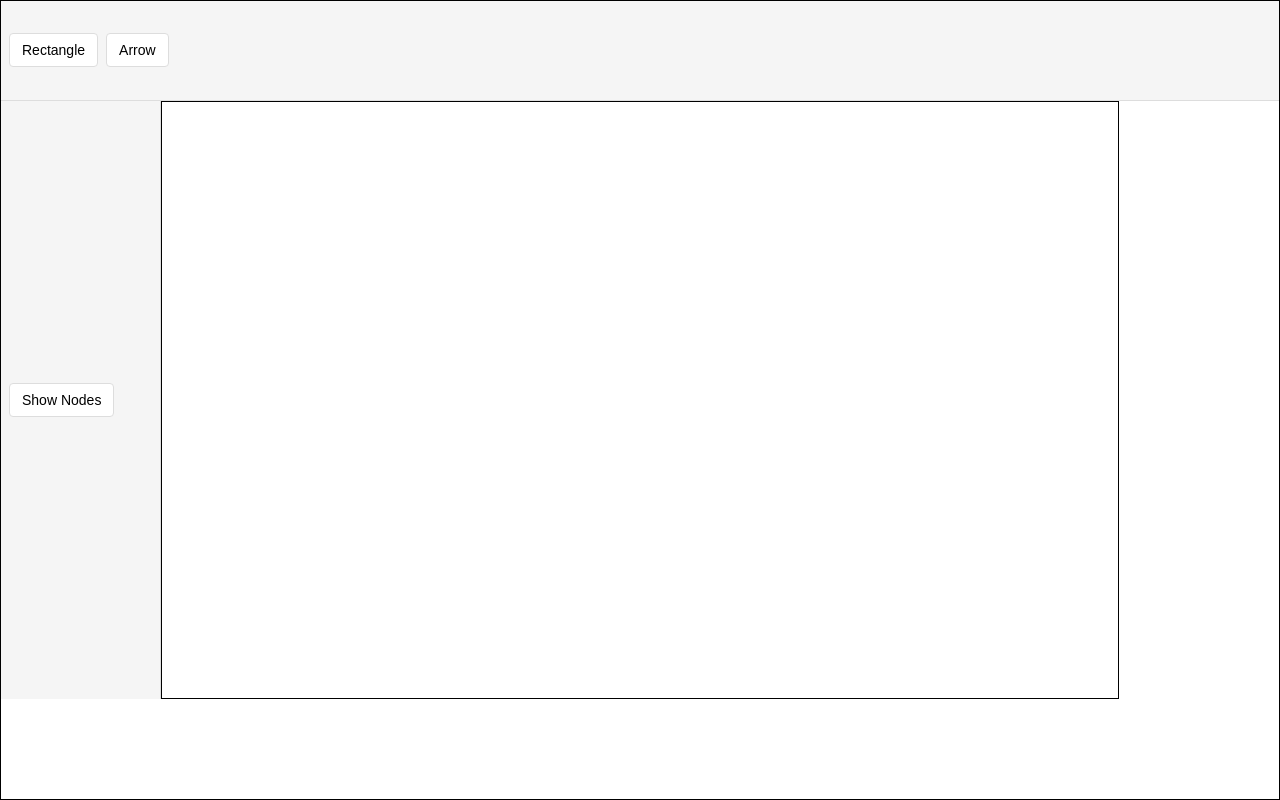
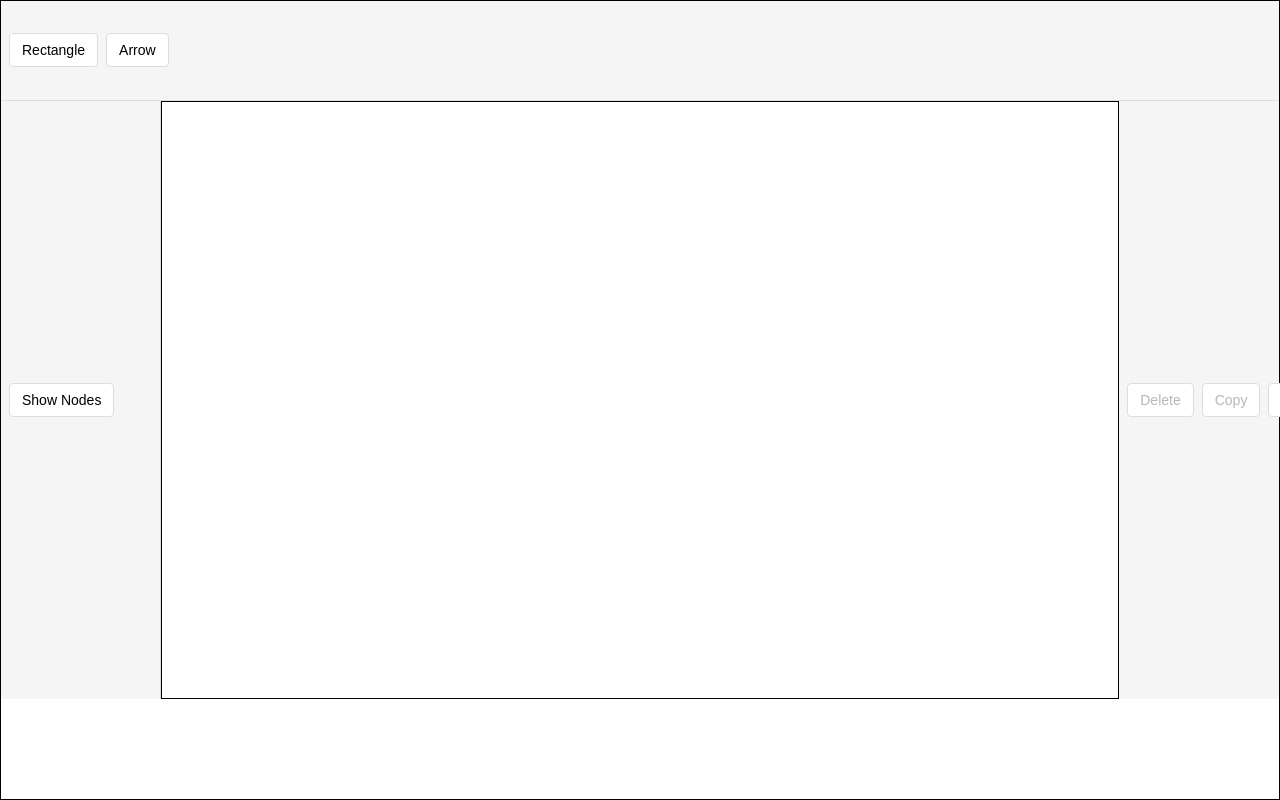
Before and after one commit to Harmanhrm/DigitalCanvas, a React (Create React App) app: page / in a window 1280 px wide. Built offline with nearby package versions, Linux system fonts and the light colour scheme.

Commit message:
added copy, paste and delete commands to right toolbar

```diff
--- a/src/Components/Canvas.jsx
+++ b/src/Components/Canvas.jsx
@@ -138,7 +138,8 @@ const Canvas = () => {
         if (!startPos) return;
         const currentPos = getCanvasPosition(e);
         if (resizing) {
-            setShapes(prev => prev.map(shape => {
+            setShapes(prev => {
+                const updatedShapes = prev.map(shape => {
                     if (shape.id !== resizing.id) return shape;
 
                     const dx = currentPos.x - startPos.x;
@@ -168,7 +169,9 @@ const Canvas = () => {
                             break;
                     }
                 return newShape;
-            }));
+                });
+                return updateConnectedArrows(updatedShapes, updatedShapes.find(s => s.id === resizing.id));
+            });
             setStartPos(currentPos);
             return;
         }
@@ -517,6 +520,30 @@ const Canvas = () => {
                     {showNodes ? 'Hide Nodes' : 'Show Nodes'}
                 </button>
             </div>
+            <div className='toolbar toolbar-right'>
+            <button
+        className="tool-button"
+        onClick={deleteSelectedShape}
+        disabled={!selectedId}
+    >
+        Delete
+    </button>
+    <button
+        className="tool-button"
+        onClick={copySelectedShape}
+        disabled={!selectedId}
+    >
+        Copy
+    </button>
+    <button
+        className="tool-button"
+        onClick={pasteShape}
+        disabled={!clipboard}
+    >
+        Paste
+    </button>
+            </div>
+
             <div
                 ref={canvasRef}
                 className="canvas-area"
```
Lines whose indentation alone changed are shown as unchanged.
